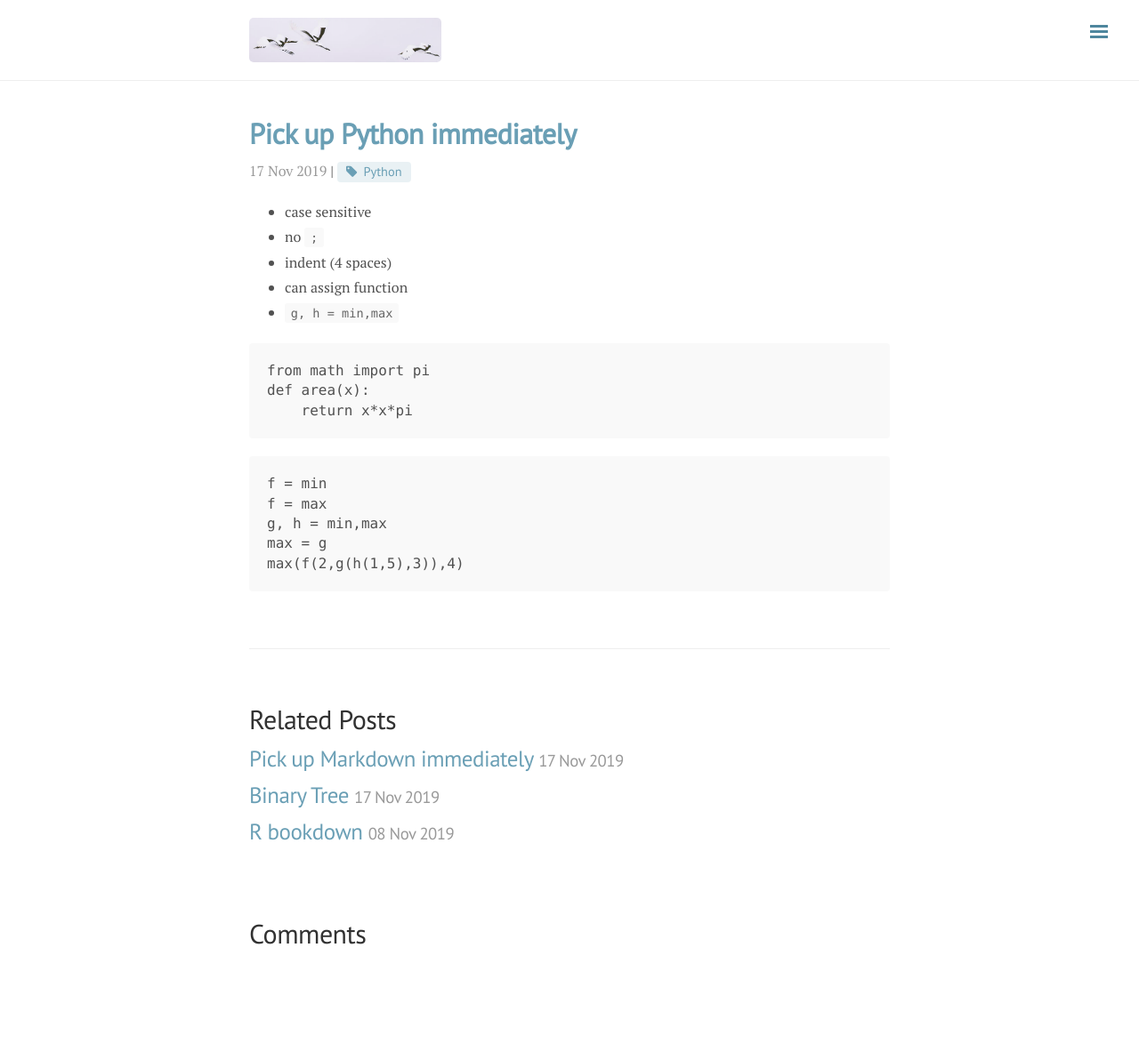
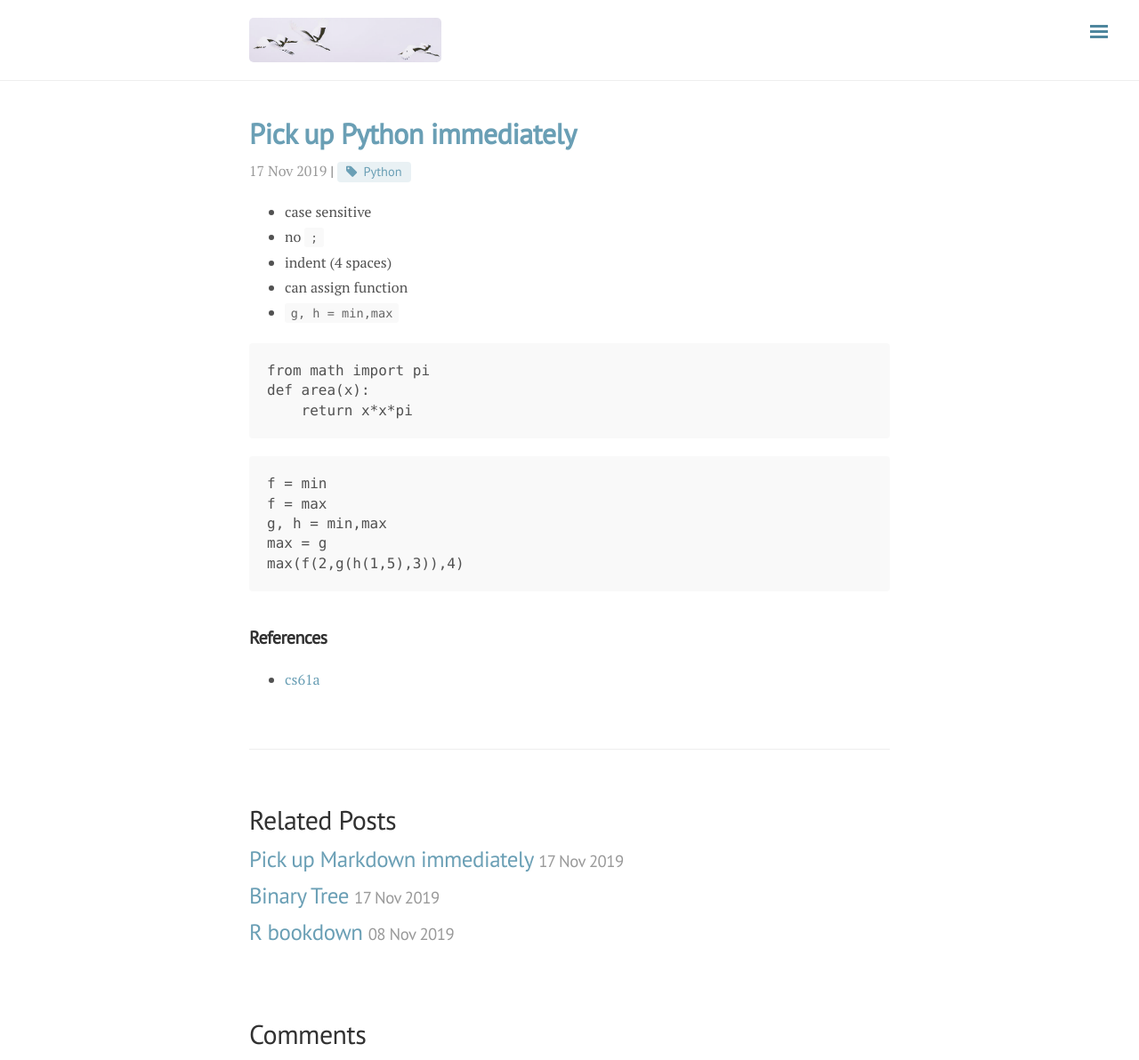
Before and after one commit to ylyy93/my_blog, a Jekyll site: the page built from _posts/python/2019-11-16-pick-up-python-immediately.md, in a window 1280 px wide and 1192 px high. Shown: the whole window at 89% size. Built offline with Jekyll 4.4.1, drawn with Linux system fonts in a browser that asks for light colours; nearby versions of some CDN libraries; comment, search, counter and statistics services are not loaded.

Commit message:
rebuilding site Sat Nov 16 17:24:47 PST 2019

````diff
--- a/_posts/python/2019-11-16-pick-up-python-immediately.md
+++ b/_posts/python/2019-11-16-pick-up-python-immediately.md
@@ -5,6 +5,7 @@ date: 2019-11-16 17:12 -0800
 categories: Coding
 tags: [Python]
 ---
+
 
 * case sensitive
 * no `;`
@@ -26,3 +27,6 @@ g, h = min,max
 max = g
 max(f(2,g(h(1,5),3)),4)
 ```
+
+## References
+- [cs61a](https://cs61a.org)
````
